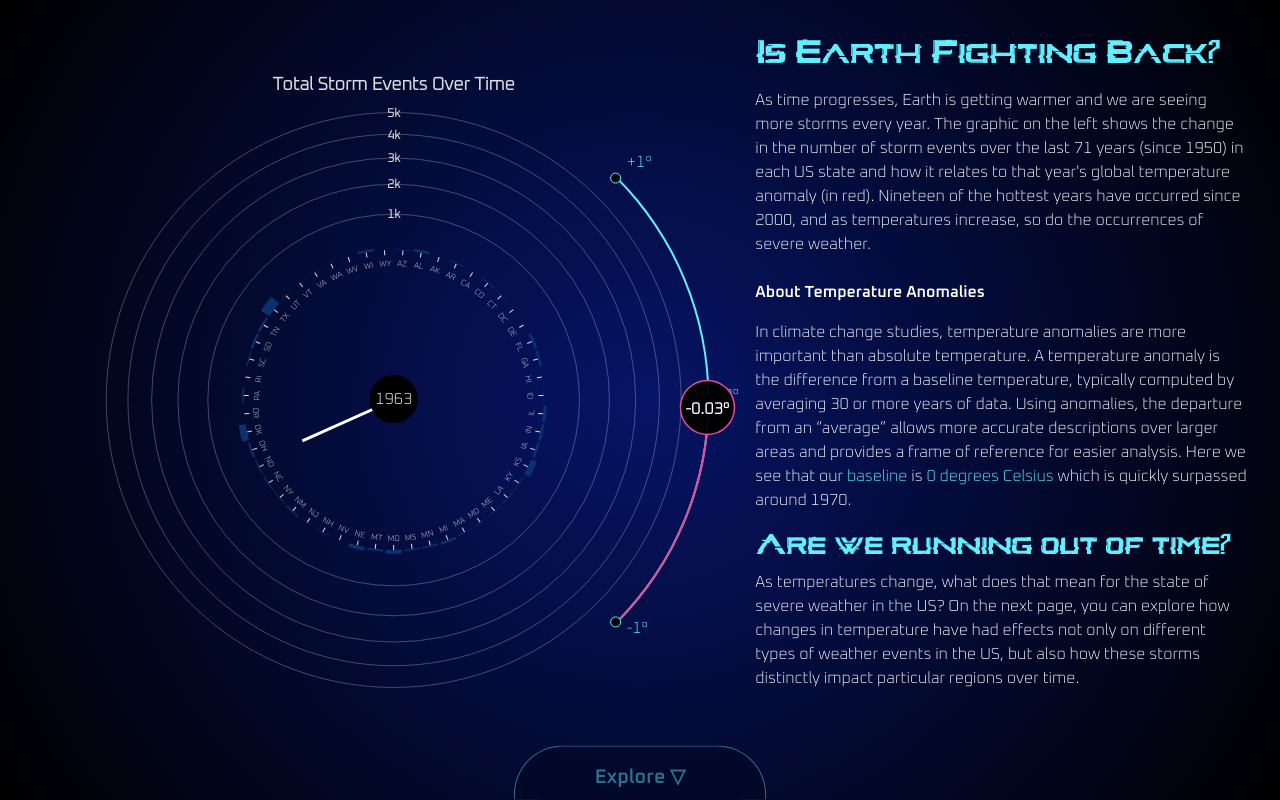
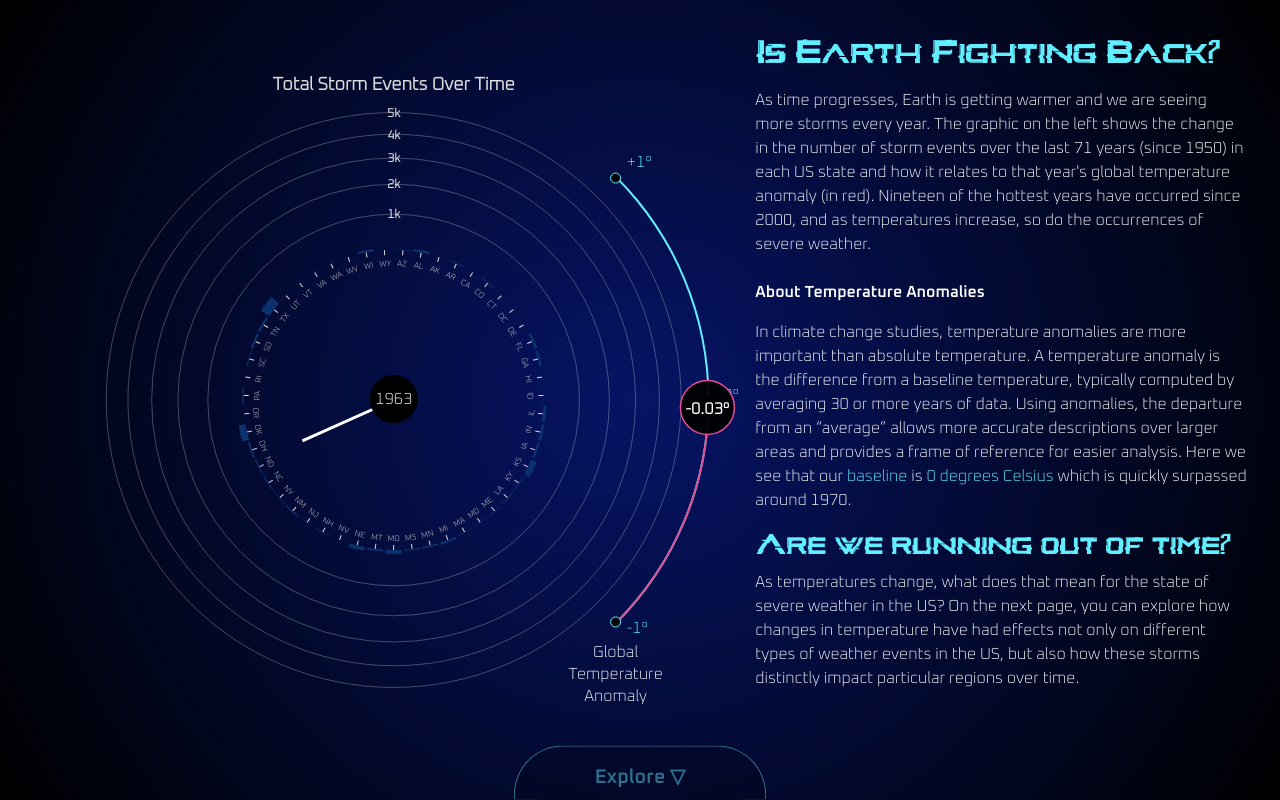
Before and after one commit to conc2304/vis-final, a React (Create React App) app: page / in a window 1280 px wide. Built offline with nearby package versions, Linux system fonts and the light colour scheme.

Commit message:
main: add title to temp anomaly thermometer

```diff
--- a/src/components/pages/Storms.tsx
+++ b/src/components/pages/Storms.tsx
@@ -264,8 +264,8 @@ const StormsPage = () => {
                 data={radarDataTopStates}
                 areValuesNormalized={false}
                 lineType="curved"
-                labelFactor={1.29}
-                margin={{ top: 80, right: 0, bottom: 50, left: 0 }}
+                labelFactor={1.35}
+                margin={{ top: 70, right: 0, bottom: 50, left: 0 }}
                 selectedState={selectedGeoRegion}
                 title={<RadarTitle qualifier="Metrics" />}
               />
--- a/src/components/visualizers/CircleBarChart.tsx
+++ b/src/components/visualizers/CircleBarChart.tsx
@@ -3,18 +3,12 @@ import { useRef, useEffect, useState, MutableRefObject } from 'react';
 import { GeoRegionUSType, StormDataType } from './data/types';
 import useResizeObserver from './useResizeObserver';
 import { Margin } from './types';
-import {
-  COLOR_RANGE,
-  COLOR_UI_ERROR,
-  COLOR_UI_PRIMARY,
-  COLOR_UI_SUCESS,
-  YEAR_RANGE,
-} from './data/constants';
+import { COLOR_RANGE, COLOR_UI_ERROR, COLOR_UI_PRIMARY, YEAR_RANGE } from './data/constants';
 import GlobalTempData from './data/Global_Temp_Data';
 import { allStates, stateNameToAbbreviation } from './data/states';
 
 import './CircleBarChart.scss';
-import { arc } from 'd3';
+import { wrap } from './helpers';
 
 interface DisplayData {
   state: GeoRegionUSType;
@@ -186,6 +180,12 @@ const CircleBarChart = ({
       .attr('x', thermoRadius.current * 1.05 * Math.cos(startAngle))
       .attr('y', thermoRadius.current * 1.05 * Math.sin(startAngle));
 
+    d3.select('.thermo-title')
+      .attr('x', thermoRadius.current * 1 * Math.cos(startAngle))
+      .attr('y', thermoRadius.current * 0.8)
+      .text('Global Temperature Anomaly')
+      .call(wrap, 120);
+
     d3.select('.thermometer-values circle.thermo-value')
       .attr('cx', (d) => {
         const tempForYear = getTempForYear(YEAR_RANGE.min);
@@ -319,14 +319,13 @@ const CircleBarChart = ({
 
     // add thermometer guage
 
-
     d3.select('path.thermometer')
       .datum(yearFilter)
       .transition()
       //@ts-ignore
       .attrTween('d', function (d, i) {
-
-        const arc = d3.arc()
+        const arc = d3
+          .arc()
           .startAngle(Math.PI - tempArcScale.current(getTempForYear(yearFilter)))
           .endAngle(tempArcScale.current.range()[1])
           .innerRadius(thermoRadius.current)
@@ -456,7 +455,16 @@ const CircleBarChart = ({
             <circle className="thermo-tick-high" r="5" stroke={COLOR_UI_PRIMARY} />
             <circle className="thermo-tick-mid" r="5" stroke={COLOR_UI_PRIMARY} />
             <circle className="thermo-tick-low" r="5" stroke={COLOR_UI_PRIMARY} />
-            <circle className='thermo-value'
+            <text
+              className="thermo-title"
+              style={{
+                fill: '#fff',
+                textAnchor: 'middle',
+              }}
+              dy="0.35em"
+            />
+            <circle
+              className="thermo-value"
               r="27"
               style={{
                 fill: '#000',
@@ -464,7 +472,7 @@ const CircleBarChart = ({
                 stroke: COLOR_UI_ERROR,
                 strokeWidth: 1.5,
               }}
-            ></circle>
+            />
             <text
               className="temp-anomaly-value"
               y="0"
--- a/src/components/visualizers/RadarChart/RadarChart.tsx
+++ b/src/components/visualizers/RadarChart/RadarChart.tsx
@@ -5,6 +5,7 @@ import { Margin } from '../types';
 import useResizeObserver from '../useResizeObserver';
 import { COLOR_ACCCENT, COLOR_SERIES_TOP_3, COLOR_UI_PRIMARY } from '../data/constants';
 import { GeoRegionUSType } from '../data/types';
+import { wrap } from '../helpers';
 import { RadarData, RadarDataEntry } from './WrangleRadarData';
 
 type Props = {
@@ -239,7 +240,7 @@ const RadarChart = ({
         const state = d[0].state;
 
         tooltip.innerHTML = backgroundAreaTooltip(state, d);
-        const tWidth = 240
+        const tWidth = 240;
         tooltip.style.width = `${tWidth}px`;
         const tooltipXPos = innerWidth - tWidth / 4;
 
@@ -356,43 +357,6 @@ const RadarChart = ({
     );
   }
 
-  function wrap(text, width: number) {
-    text.each(function () {
-      const text = d3.select(this);
-      const words = text.text().split(/\s+/).reverse();
-      const lineHeight = 1.4; // ems
-      const y = text.attr('y');
-      const x = text.attr('x');
-      const dy = parseFloat(text.attr('dy'));
-      let tspan = text
-        .text(null)
-        .append('tspan')
-        .attr('x', x)
-        .attr('y', y)
-        .attr('dy', dy + 'em');
-
-      let word;
-      let line = [];
-      let lineNumber = 0;
-
-      while ((word = words.pop())) {
-        line.push(word);
-        tspan.text(line.join(' '));
-        if (tspan.node().getComputedTextLength() > width) {
-          line.pop();
-          tspan.text(line.join(' '));
-          line = [word];
-          tspan = text
-            .append('tspan')
-            .attr('x', x)
-            .attr('y', y)
-            .attr('dy', ++lineNumber * lineHeight + dy + 'em')
-            .text(word);
-        }
-      }
-    });
-  } //wrap
-
   return (
     <div
       style={{ width: '100%', height: '100%', position: 'relative' }}
--- a/src/components/visualizers/helpers.ts
+++ b/src/components/visualizers/helpers.ts
@@ -1,3 +1,4 @@
+import * as d3 from 'd3';
 import { YEAR_RANGE } from './data/constants';
 import { GeoRegionUSType, StateDataDimensions } from './data/types';
 
@@ -37,4 +38,44 @@ export const fillMissingYears = (
 
 export const ucFirst = (string: string) => {
   if (!string) return '';
-  return string.charAt(0).toUpperCase() + string.slice(1).toLowerCase()};
+  return string.charAt(0).toUpperCase() + string.slice(1).toLowerCase();
+};
+
+export function wrap(text, width: number) {
+  console.log("wrap", text)
+  text.each(function () {
+    const text = d3.select(this);
+    const words = text.text().split(/\s+/).reverse();
+    const lineHeight = 1.4; // ems
+    const y = text.attr('y');
+    const x = text.attr('x');
+    console.log(x, y)
+    const dy = parseFloat(text.attr('dy'));
+    let tspan = text
+      .text(null)
+      .append('tspan')
+      .attr('x', x)
+      .attr('y', y)
+      .attr('dy', dy + 'em');
+
+    let word;
+    let line = [];
+    let lineNumber = 0;
+
+    while ((word = words.pop())) {
+      line.push(word);
+      tspan.text(line.join(' '));
+      if (tspan.node().getComputedTextLength() > width) {
+        line.pop();
+        tspan.text(line.join(' '));
+        line = [word];
+        tspan = text
+          .append('tspan')
+          .attr('x', x)
+          .attr('y', y)
+          .attr('dy', ++lineNumber * lineHeight + dy + 'em')
+          .text(word);
+      }
+    }
+  });
+} //wrap
```
